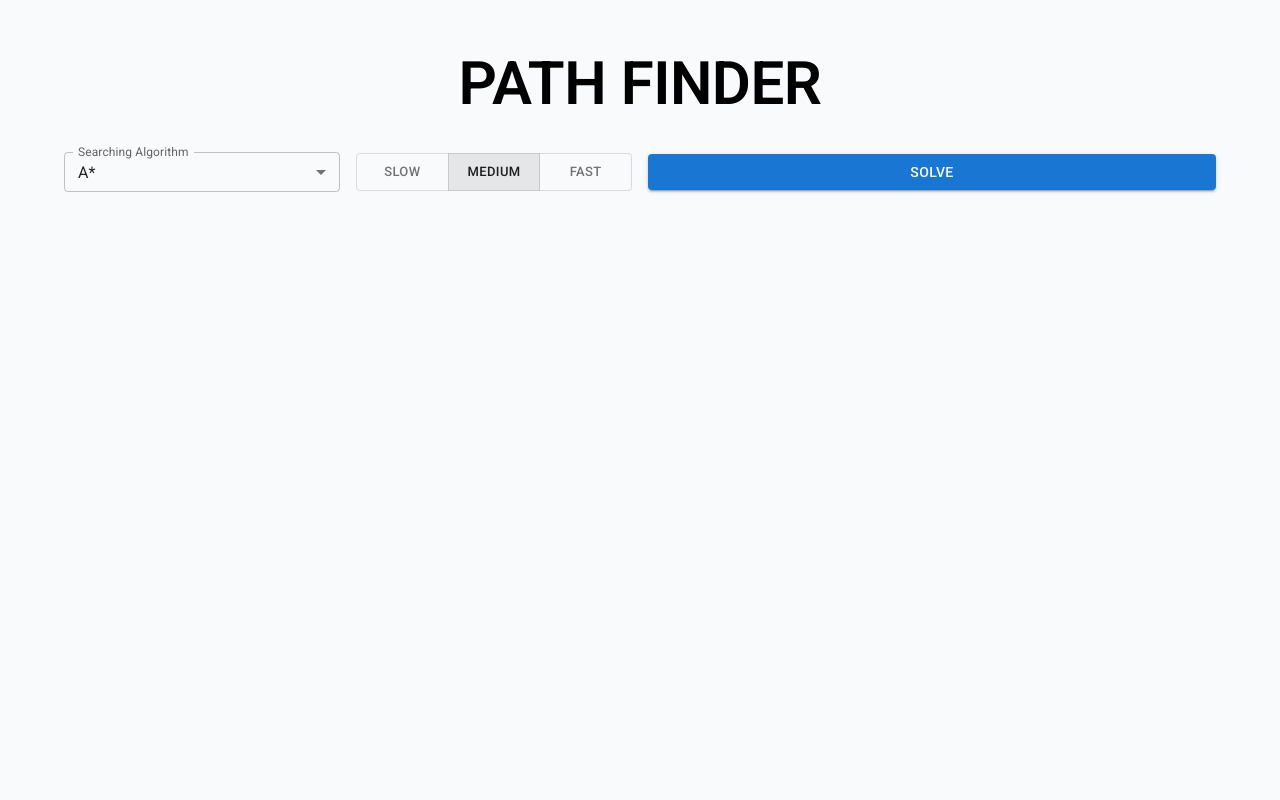
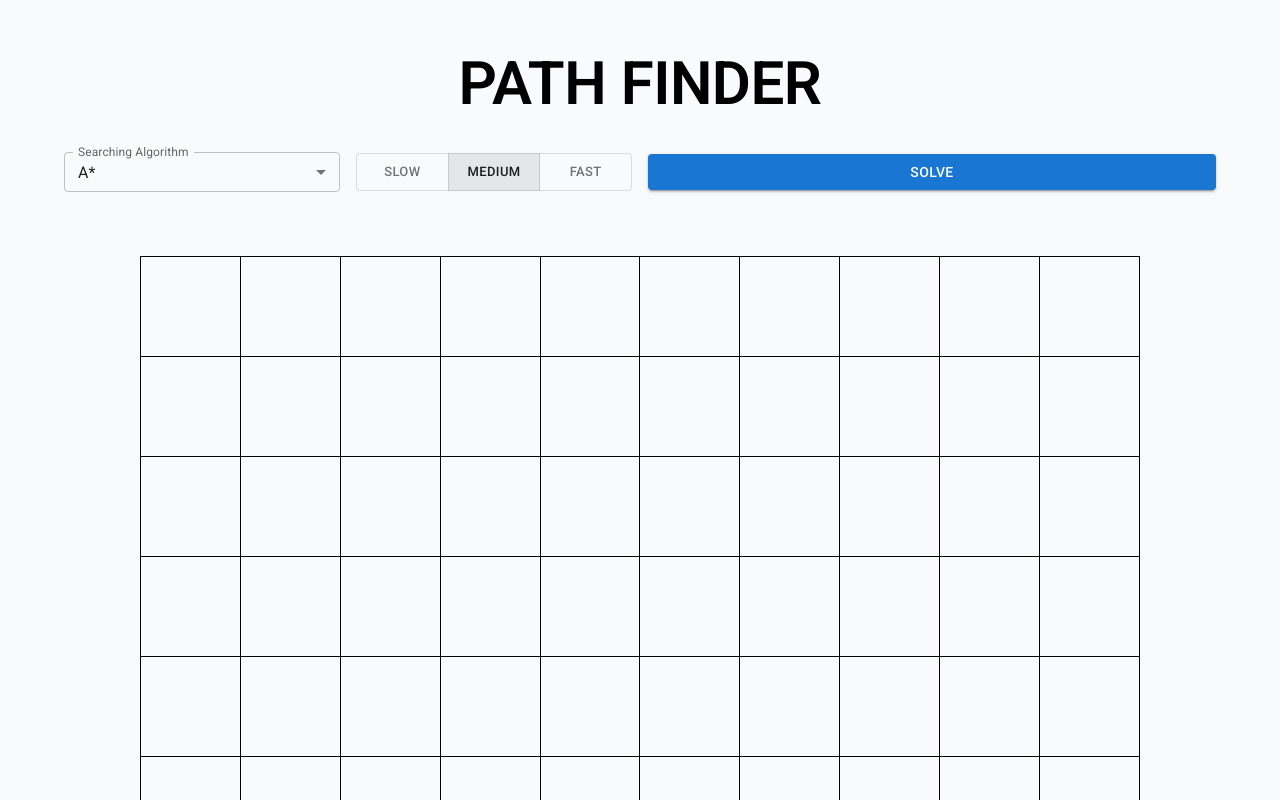
Before and after one commit to GEOFARL/path-finder, a React (Vite) app: page / in a window 1280 px wide. Shown: the top 800 px of the page. Built offline with nearby package versions, Linux system fonts and the light colour scheme.

Commit message:
Create board

```diff
--- a/src/App.tsx
+++ b/src/App.tsx
@@ -7,6 +7,7 @@ import {
 } from '@mui/material';
 import Header from './components/Header';
 import ControlMenu from './components/ControlMenu';
+import Board from './components/Board';
 
 let theme = createTheme({});
 theme = responsiveFontSizes(theme);
@@ -18,6 +19,7 @@ function App() {
         <Container>
           <Header />
           <ControlMenu />
+          <Board />
         </Container>
       </Box>
     </ThemeProvider>
--- /dev/null
+++ b/src/components/Board.tsx
@@ -0,0 +1,62 @@
+import React, { useCallback, useEffect, useRef, useState } from 'react';
+import Cell from './Cell';
+
+const SIZE = {
+  rows: 8,
+  cols: 10,
+};
+
+const Board: React.FC = () => {
+  const tableRef = useRef<HTMLTableElement | null>(null);
+  const [cellSize, setCellSize] = useState(0);
+
+  const handleResize = useCallback(() => {
+    if (tableRef.current)
+      setCellSize(Math.floor(tableRef.current!.offsetWidth / SIZE.cols));
+    console.log(tableRef.current!.offsetWidth);
+    console.log(window.innerWidth);
+    console.log(
+      `New size: ${Math.floor(tableRef.current!.offsetWidth / SIZE.cols)}`
+    );
+    // eslint-disable-next-line
+  }, [window.innerWidth]);
+
+  useEffect(() => {
+    if (!tableRef.current) return;
+    handleResize();
+
+    window.addEventListener('resize', handleResize);
+
+    return () => {
+      window.removeEventListener('resize', handleResize);
+    };
+  }, [handleResize]);
+
+  return (
+    <table className="board" ref={tableRef}>
+      <tbody>
+        {Array(SIZE.rows)
+          .fill(0)
+          .map((_, i) => (
+            <tr key={i}>
+              {Array(SIZE.cols)
+                .fill(0)
+                .map((_, i) => (
+                  <td
+                    className="board__cell-container"
+                    style={{
+                      width: `${cellSize}px`,
+                      height: `${cellSize}px`,
+                    }}
+                    key={i}
+                  >
+                    <Cell />
+                  </td>
+                ))}
+            </tr>
+          ))}
+      </tbody>
+    </table>
+  );
+};
+export default Board;
--- /dev/null
+++ b/src/components/Cell.tsx
@@ -0,0 +1,5 @@
+const Cell: React.FC = () => {
+  return <div className="board__cell"></div>;
+};
+
+export default Cell;
--- a/src/index.css
+++ b/src/index.css
@@ -5,3 +5,23 @@
   padding: 0;
   box-sizing: border-box;
 }
+
+.board {
+  max-width: 1000px;
+  width: 100%;
+  border-collapse: collapse;
+  margin: 0 auto;
+
+  margin-top: 4rem;
+}
+
+.board__cell-container {
+  border: 1px solid black;
+}
+
+.board__cell {
+  width: 100%;
+  height: 100%;
+  display: grid;
+  place-content: center;
+}
```
